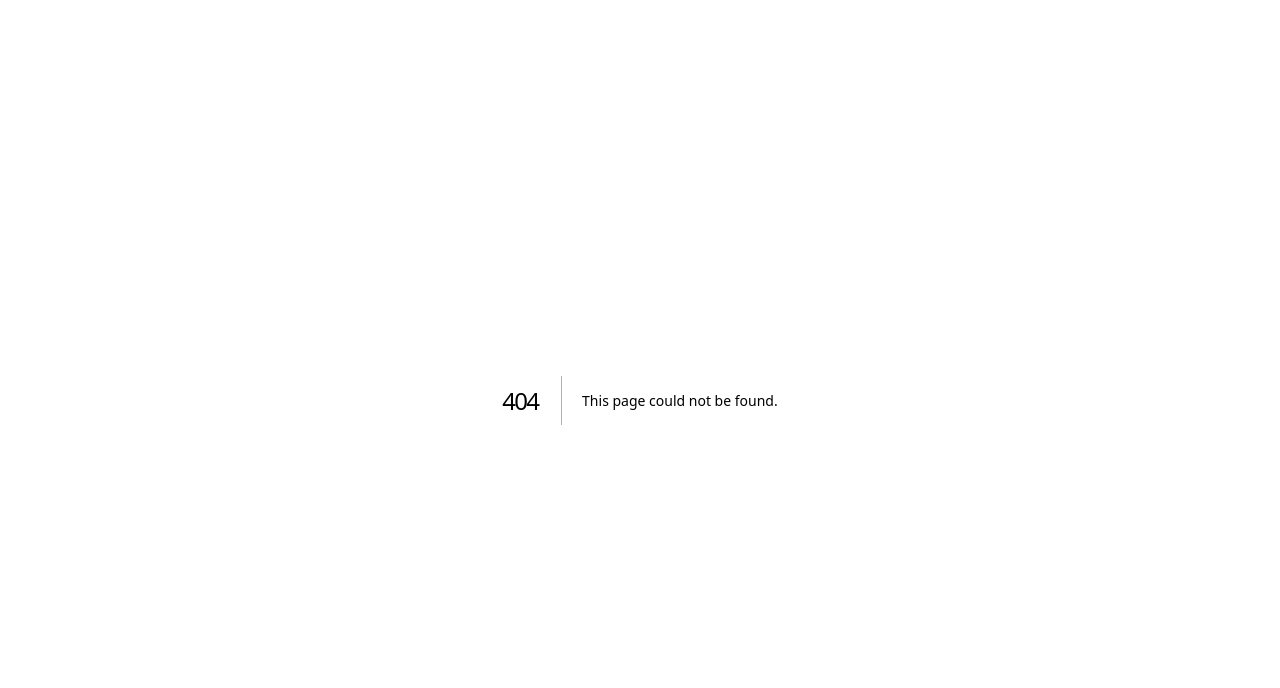
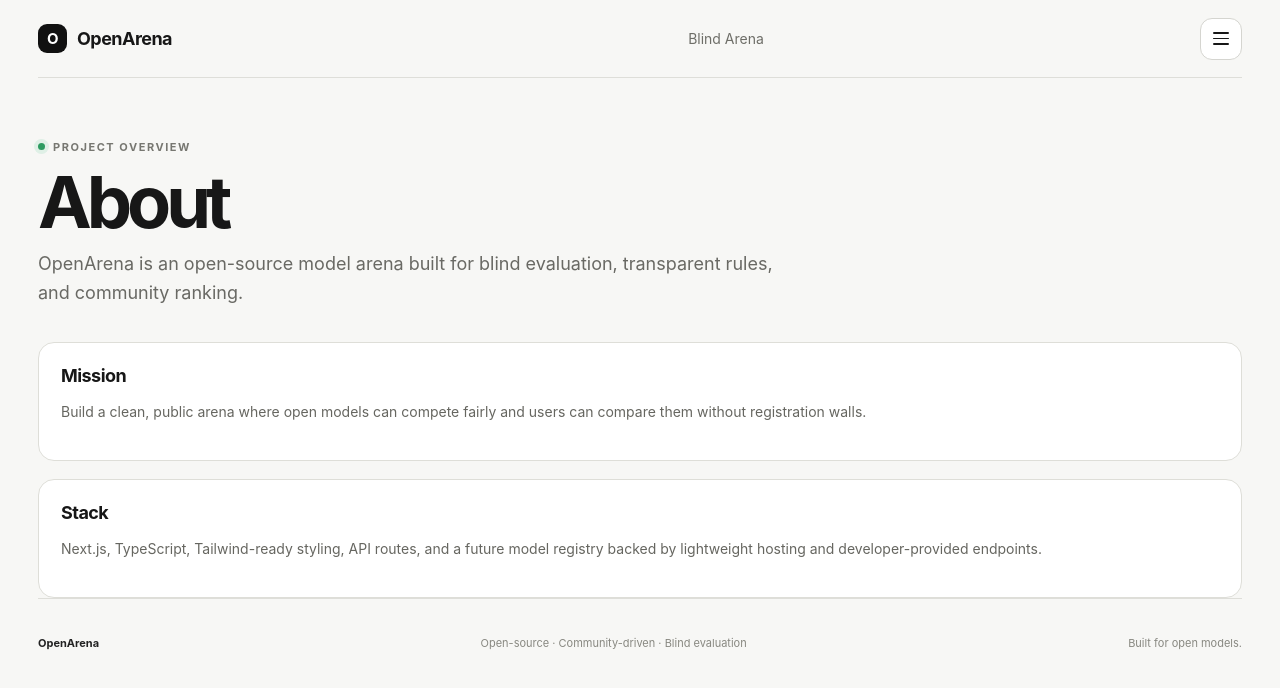
Before and after one commit to 010213pashaleshenko1-blip/OpenArena, a Next.js app: page /about in a window 1280 px wide. Before the commit this address had no page. Shown: the top 688 px of the page. Built offline with nearby package versions, Linux system fonts and the light colour scheme.

Commit message:
feat: add about page

```diff
--- /dev/null
+++ b/app/about/page.tsx
@@ -0,0 +1,29 @@
+import { SiteShell } from "../components/site-shell";
+
+export default function AboutPage() {
+  return (
+    <SiteShell
+      title="About"
+      description="OpenArena is an open-source model arena built for blind evaluation, transparent rules, and community ranking."
+      badge="PROJECT OVERVIEW"
+    >
+      <section className="split-two">
+        <article className="content-card">
+          <h2>Mission</h2>
+          <p>
+            Build a clean, public arena where open models can compete fairly and users can compare
+            them without registration walls.
+          </p>
+        </article>
+
+        <article className="content-card">
+          <h2>Stack</h2>
+          <p>
+            Next.js, TypeScript, Tailwind-ready styling, API routes, and a future model registry
+            backed by lightweight hosting and developer-provided endpoints.
+          </p>
+        </article>
+      </section>
+    </SiteShell>
+  );
+}
```
